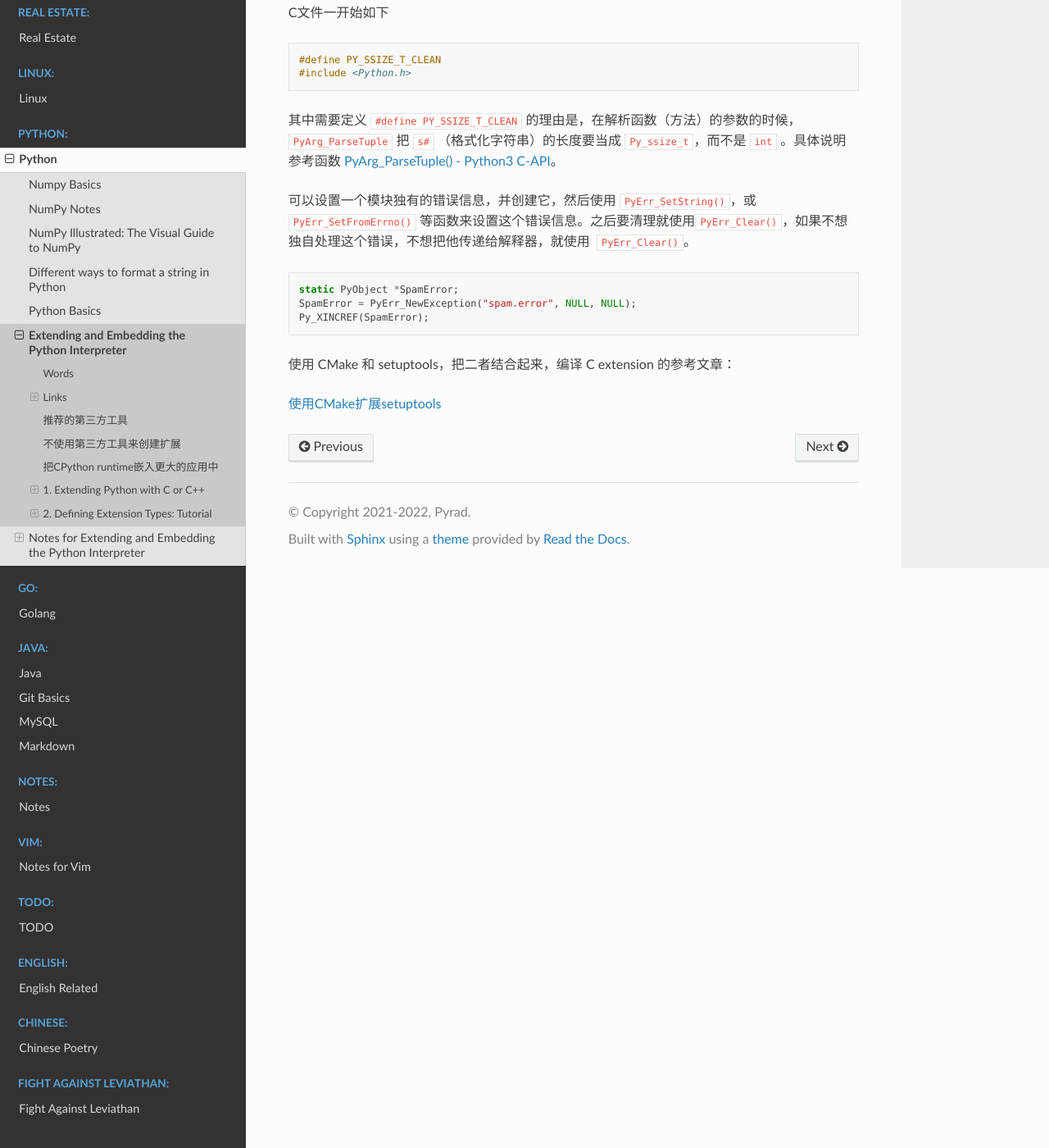
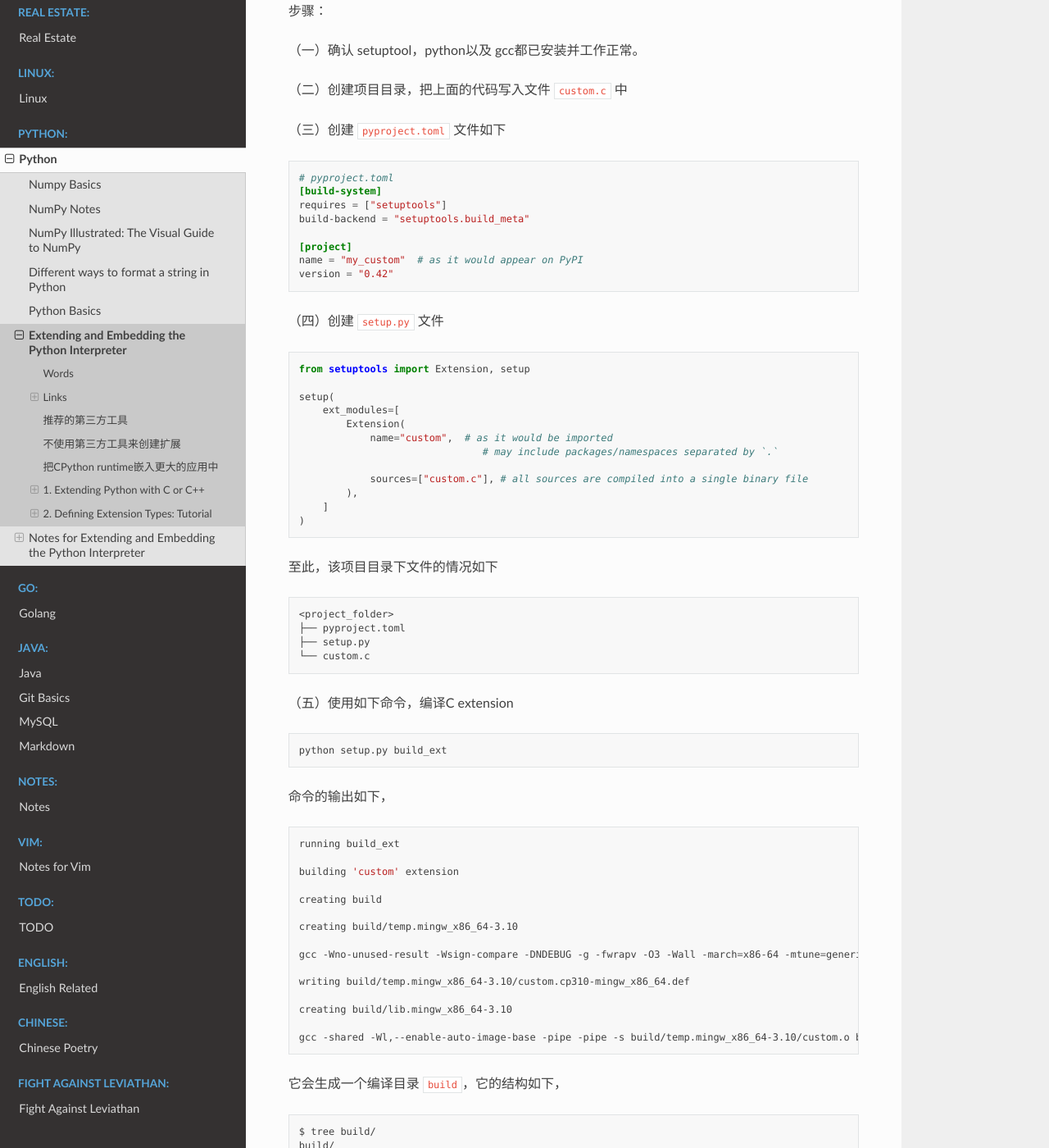
Before and after one commit to Pyrad/pyradnotes, a Sphinx documentation site: the page built from source/Python/ExtendingAndEmbeddingThePythonInterpreter.md, in a window 1280 px wide and 1400 px high, scrolled down 37852 px. Shown: the whole window at 82% size. Built offline with Sphinx 7.4.7 and the Read the Docs theme 2.0.0, drawn with Linux system fonts in a browser that asks for light colours; a script that is not in the unit is left out; some of the changed text lies outside the part shown.

Commit message:
Python Steps to use setuptools to build C extensions

````diff
--- a/source/Python/ExtendingAndEmbeddingThePythonInterpreter.md
+++ b/source/Python/ExtendingAndEmbeddingThePythonInterpreter.md
@@ -1543,6 +1543,102 @@ main(int argc, char *argv[])
     PyMem_RawFree(program);
 ```
 
+### 使用 setuptools 来编译这个C extension
+
+参考官方文档：[Building Extension Modules](https://setuptools.pypa.io/en/latest/userguide/ext_modules.html)
+
+还有另外一篇文章提到如何在CMake中使用 setuptools：[使用CMake扩展setuptools](https://cloud.tencent.com/developer/information/%E4%BD%BF%E7%94%A8CMake%E6%89%A9%E5%B1%95setuptools%E3%80%82%E6%9C%AA%E5%AE%89%E8%A3%85%E7%94%9F%E6%88%90%E6%89%A9%E5%B1%95)
+
+步骤：
+
+（一）确认 setuptool，python以及 gcc都已安装并工作正常。
+
+（二）创建项目目录，把上面的代码写入文件 `custom.c` 中
+
+（三）创建 `pyproject.toml` 文件如下
+
+```toml
+# pyproject.toml
+[build-system]
+requires = ["setuptools"]
+build-backend = "setuptools.build_meta"
+
+[project]
+name = "my_custom"  # as it would appear on PyPI
+version = "0.42"
+```
+
+（四）创建 `setup.py` 文件
+
+```python
+from setuptools import Extension, setup
+
+setup(
+    ext_modules=[
+        Extension(
+            name="custom",  # as it would be imported
+                               # may include packages/namespaces separated by `.`
+
+            sources=["custom.c"], # all sources are compiled into a single binary file
+        ),
+    ]
+)
+```
+
+至此，该项目目录下文件的情况如下
+
+```shell
+<project_folder>
+├── pyproject.toml
+├── setup.py
+└── custom.c
+```
+
+
+（五）使用如下命令，编译C extension
+
+```shell
+python setup.py build_ext
+```
+
+命令的输出如下，
+
+```shell
+running build_ext
+
+building 'custom' extension
+
+creating build
+
+creating build/temp.mingw_x86_64-3.10
+
+gcc -Wno-unused-result -Wsign-compare -DNDEBUG -g -fwrapv -O3 -Wall -march=x86-64 -mtune=generic -O2 -pipe -O3 -march=x86-64 -mtune=generic -O2 -pipe -O3 -ID:/procs/msys64/mingw64/include/python3.10 -c custom.c -o build/temp.mingw_x86_64-3.10/custom.o
+
+writing build/temp.mingw_x86_64-3.10/custom.cp310-mingw_x86_64.def
+
+creating build/lib.mingw_x86_64-3.10
+
+gcc -shared -Wl,--enable-auto-image-base -pipe -pipe -s build/temp.mingw_x86_64-3.10/custom.o build/temp.mingw_x86_64-3.10/custom.cp310-mingw_x86_64.def -LD:/procs/msys64/mingw64/lib/python3.10/config-3.10 -LD:/procs/msys64/mingw64/lib -lpython3.10 -lm -lversion -lshlwapi -o build/lib.mingw_x86_64-3.10/custom.cp310-mingw_x86_64.pyd
+```
+
+它会生成一个编译目录 `build`，它的结构如下，
+
+```shell
+$ tree build/
+build/
+├── lib.mingw_x86_64-3.10
+│   └── custom.cp310-mingw_x86_64.pyd
+└── temp.mingw_x86_64-3.10
+    ├── custom.cp310-mingw_x86_64.def
+    └── custom.o
+
+2 directories, 3 files
+```
+
+切换到 `lib.mingw_x86_64-3.10` 目录下，启动 python，即可使用 `import custom` ，将编写完毕的C extension module导入。
+
+
+
 ### 杂记
 
 根据约定俗成的说明，如果一个模块名字叫做 `spam` ，那包含它的C文件就叫做 `spammodule.c` ，或直接叫做 `spam.c` （如果名字比较长） 。（这只是个约定，简单情况可以遵从，但不一定永远遵守）
````
